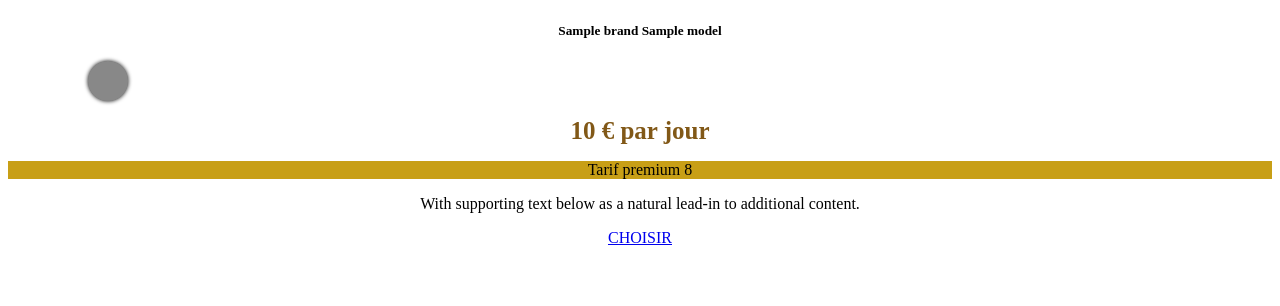
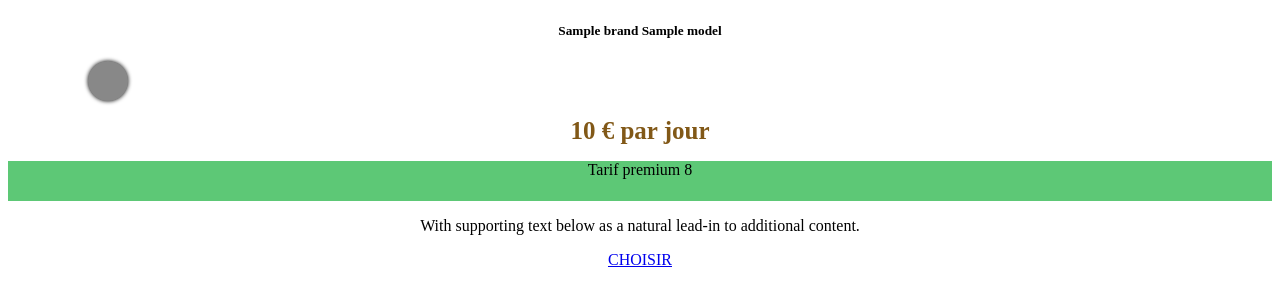
Before and after one commit to aramane/ProjetISITECH, a PHP site: template view/v_ListeCarType.php in a window 1280 px wide. Shown: the part 257-563 px from the top of the page. Run offline with PHP 8.4, Linux system fonts and the light colour scheme; the template is opened without the code that fills it: most values are stand-ins (such as "Sample title", 1, 10 or a date in 2020).

Commit message:
modif/ListeCarType

```diff
--- a/view/v_ListeCarType.php
+++ b/view/v_ListeCarType.php
@@ -17,7 +17,7 @@
 
                  if ($Premium->premium()==1)
 
-                     echo '<div class="card" style="background-color: #c89f16; border: none;"> Tarif premium    ' .($car->price()*(0.80)).'</div>';
+                     echo '<div class="card" style="background-color: #5dc876; border: none; height: 5%;"> Tarif premium    ' .($car->price()*(0.80)).'</div>';
 
                  ?>
 
```
